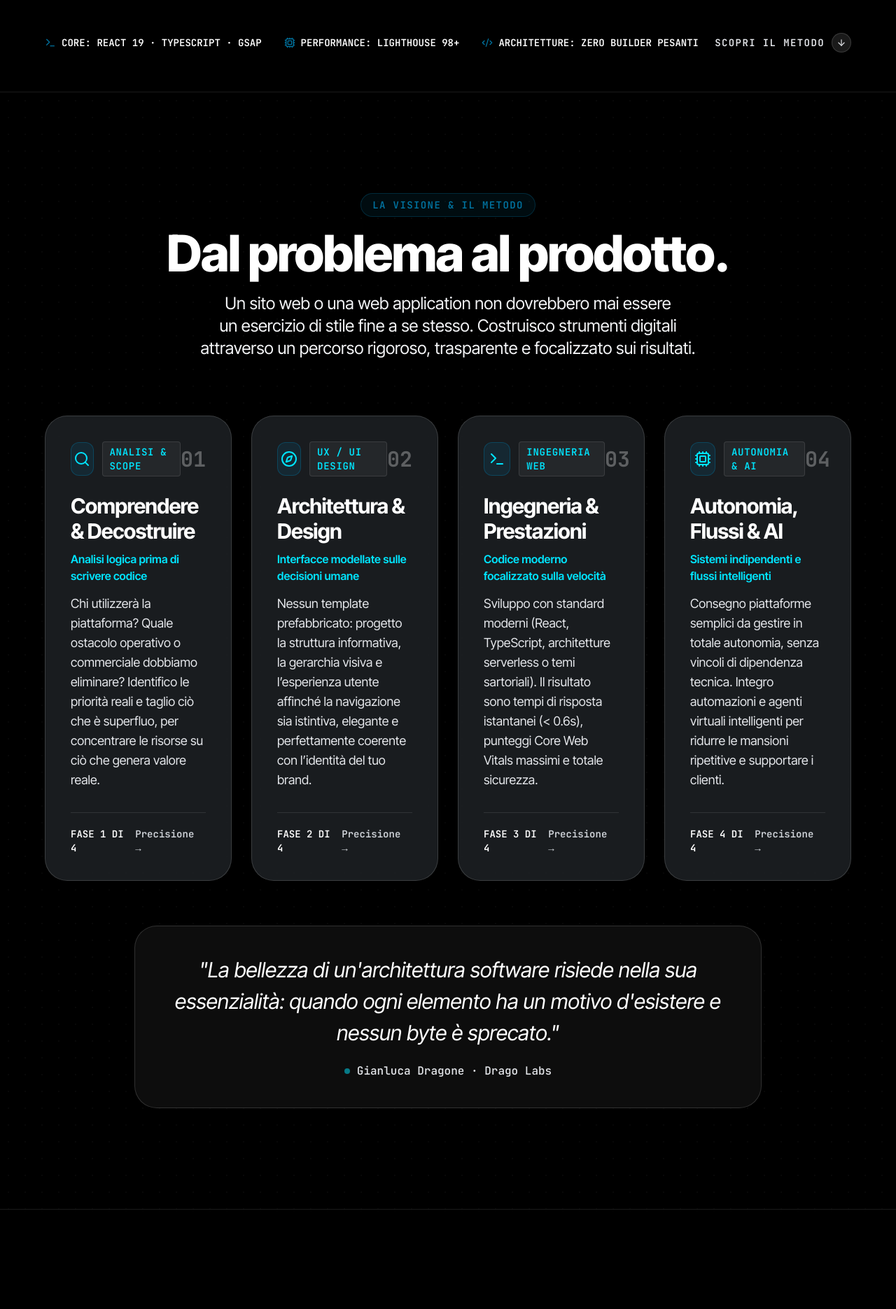
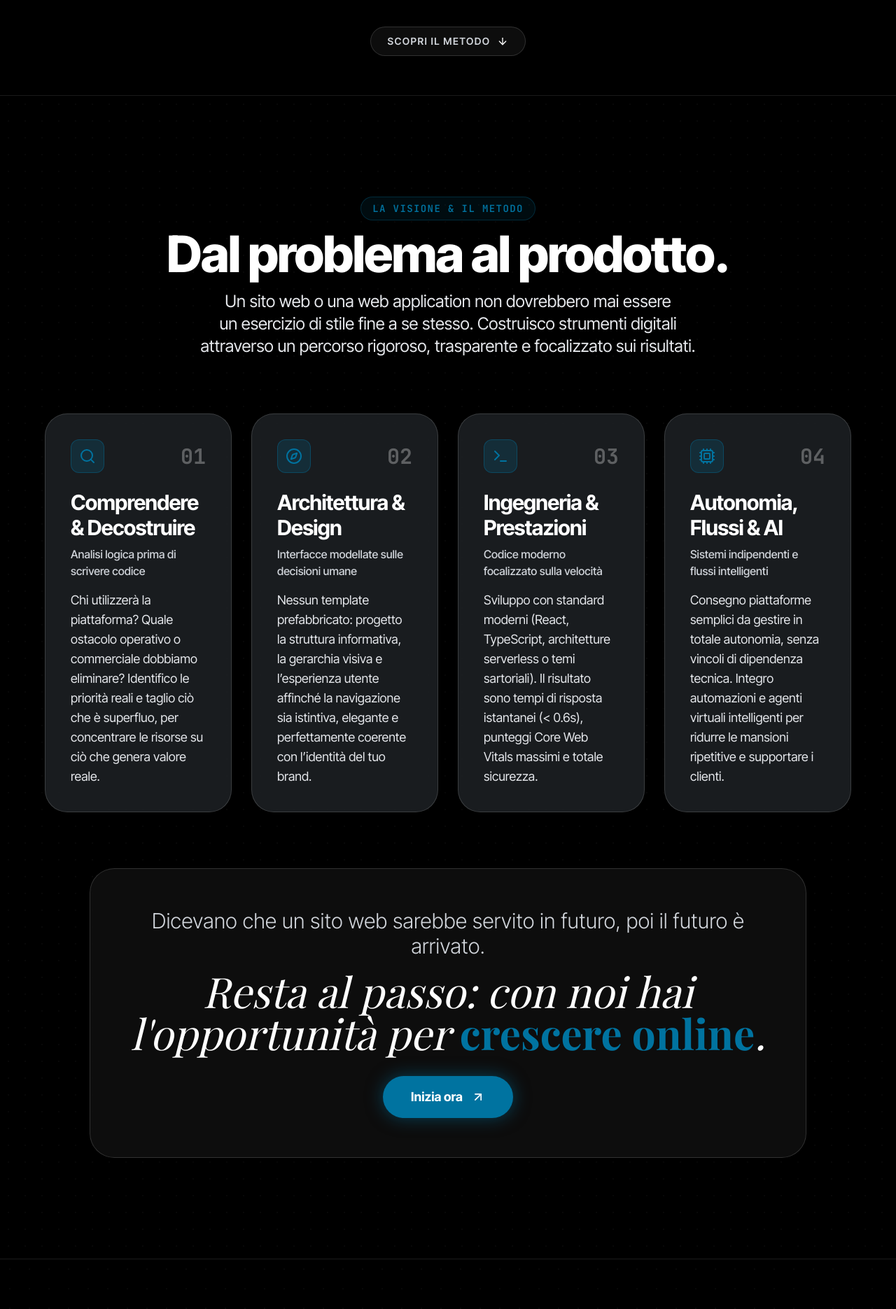
Before and after one commit to dragolab/dragolabs-website, a React (Vite) app: page /#hero in a window 1280 px wide. Shown: the part 898-2769 px from the top of the page at 70% size. Built offline with nearby package versions, Linux system fonts and the light colour scheme; a web font is replaced by a local one.

Commit message:
refactor: streamline layout, unify typography, merge services, restore original manifesto and improve contact CTA

```diff
--- a/src/components/Hero.jsx
+++ b/src/components/Hero.jsx
@@ -95,31 +95,14 @@ export default function Hero() {
                 </div>
             </div>
 
-            {/* Bottom Telemetry & Navigation Dock — Legible text-sm */}
-            <div className="stagger-text relative z-10 w-full pt-8 md:pt-12 border-t border-white/10 flex flex-col md:flex-row items-center justify-between gap-4 text-sm font-mono text-gray-200">
-                <div className="flex flex-wrap items-center justify-center gap-4 sm:gap-8">
-                    <div className="flex items-center gap-2">
-                        <Terminal className="w-4 h-4 text-drago-accent" />
-                        <span className="font-semibold text-white">CORE: REACT 19 · TYPESCRIPT · GSAP</span>
-                    </div>
-                    <div className="hidden sm:flex items-center gap-2">
-                        <Cpu className="w-4 h-4 text-drago-accent" />
-                        <span className="font-semibold text-white">PERFORMANCE: LIGHTHOUSE 98+</span>
-                    </div>
-                    <div className="hidden lg:flex items-center gap-2">
-                        <Code2 className="w-4 h-4 text-drago-accent" />
-                        <span className="font-semibold text-white">ARCHITETTURE: ZERO BUILDER PESANTI</span>
-                    </div>
-                </div>
-
+            {/* Bottom Navigation Link — Minimalist & Clean */}
+            <div className="stagger-text relative z-10 w-full pt-8 md:pt-10 flex justify-center">
                 <a
                     href="#metodo"
-                    className="flex items-center gap-2.5 hover:text-drago-accent transition-colors group font-semibold"
+                    className="flex items-center gap-2.5 text-gray-300 hover:text-white transition-colors group font-sans text-sm sm:text-base font-semibold px-6 py-2.5 rounded-full bg-white/5 hover:bg-white/10 border border-white/15"
                 >
                     <span className="uppercase tracking-widest text-xs sm:text-sm">Scopri il Metodo</span>
-                    <div className="w-7 h-7 rounded-full bg-white/10 border border-white/15 flex items-center justify-center group-hover:bg-drago-accent group-hover:text-white transition-colors">
-                        <ArrowDown className="w-3.5 h-3.5 group-hover:translate-y-0.5 transition-transform" />
-                    </div>
+                    <ArrowDown className="w-4 h-4 group-hover:translate-y-1 transition-transform text-white" />
                 </a>
             </div>
         </section>
--- a/src/components/Philosophy.jsx
+++ b/src/components/Philosophy.jsx
@@ -1,7 +1,7 @@
 import { useEffect, useRef } from 'react';
 import gsap from 'gsap';
 import { ScrollTrigger } from 'gsap/ScrollTrigger';
-import { Search, Compass, Terminal, Cpu } from 'lucide-react';
+import { Search, Compass, Terminal, Cpu, ArrowUpRight } from 'lucide-react';
 
 gsap.registerPlugin(ScrollTrigger);
 
@@ -12,7 +12,6 @@ const steps = [
         subtitle: 'Analisi logica prima di scrivere codice',
         desc: 'Chi utilizzerà la piattaforma? Quale ostacolo operativo o commerciale dobbiamo eliminare? Identifico le priorità reali e taglio ciò che è superfluo, per concentrare le risorse su ciò che genera valore reale.',
         icon: Search,
-        tag: 'Analisi & Scope'
     },
     {
         num: '02',
@@ -20,7 +19,6 @@ const steps = [
         subtitle: 'Interfacce modellate sulle decisioni umane',
         desc: 'Nessun template prefabbricato: progetto la struttura informativa, la gerarchia visiva e l’esperienza utente affinché la navigazione sia istintiva, elegante e perfettamente coerente con l’identità del tuo brand.',
         icon: Compass,
-        tag: 'UX / UI Design'
     },
     {
         num: '03',
@@ -28,7 +26,6 @@ const steps = [
         subtitle: 'Codice moderno focalizzato sulla velocità',
         desc: 'Sviluppo con standard moderni (React, TypeScript, architetture serverless o temi sartoriali). Il risultato sono tempi di risposta istantanei (< 0.6s), punteggi Core Web Vitals massimi e totale sicurezza.',
         icon: Terminal,
-        tag: 'Ingegneria Web'
     },
     {
         num: '04',
@@ -36,7 +33,6 @@ const steps = [
         subtitle: 'Sistemi indipendenti e flussi intelligenti',
         desc: 'Consegno piattaforme semplici da gestire in totale autonomia, senza vincoli di dipendenza tecnica. Integro automazioni e agenti virtuali intelligenti per ridurre le mansioni ripetitive e supportare i clienti.',
         icon: Cpu,
-        tag: 'Autonomia & AI'
     }
 ];
 
@@ -71,22 +67,22 @@ export default function Philosophy() {
 
             <div className="container mx-auto px-4 sm:px-8 lg:px-12 xl:px-16 max-w-[1520px] relative z-10">
 
-                {/* Section Header — Enlarged, crisp */}
+                {/* Section Header — Consistent unified typography */}
                 <header className="method-reveal mx-auto mb-16 md:mb-20 max-w-4xl text-center">
-                    <span className="font-mono text-xs sm:text-sm text-drago-accent uppercase tracking-widest px-4 py-1.5 rounded-full border border-drago-accent/30 bg-drago-accent/10 inline-block mb-4 font-semibold">
+                    <span className="font-mono text-xs sm:text-sm text-drago-accent uppercase tracking-widest px-4 py-1.5 rounded-full border border-drago-accent/30 bg-drago-accent/10 inline-block mb-3 font-semibold">
                         La Visione & Il Metodo
                     </span>
                     <h2 className="font-display font-extrabold text-4xl sm:text-6xl lg:text-7xl text-white tracking-tight text-balance">
                         Dal problema al prodotto.
                     </h2>
-                    <p className="mt-5 text-lg sm:text-2xl font-normal text-gray-100 leading-relaxed text-balance">
+                    <p className="mt-4 text-lg sm:text-2xl font-normal text-gray-200 leading-relaxed text-balance">
                         Un sito web o una web application non dovrebbero mai essere un esercizio di stile fine a se stesso. Costruisco strumenti digitali attraverso un percorso rigoroso, trasparente e focalizzato sui risultati.
                     </p>
                 </header>
 
-                {/* 4 Process Cards Grid — Widescreen 4 columns on xl with legible font sizes */}
+                {/* 4 Process Cards Grid */}
                 <div className="grid grid-cols-1 md:grid-cols-2 xl:grid-cols-4 gap-6 sm:gap-7">
-                    {steps.map((s, i) => {
+                    {steps.map((s) => {
                         const Icon = s.icon;
                         return (
                             <div
@@ -95,47 +91,45 @@ export default function Philosophy() {
                             >
                                 <div>
                                     <div className="flex items-center justify-between mb-6">
-                                        <div className="flex items-center gap-3">
-                                            <div className="w-12 h-12 rounded-xl bg-drago-accent/15 border border-drago-accent/40 flex items-center justify-center text-drago-cyan group-hover:scale-110 transition-transform">
-                                                <Icon className="w-6 h-6" />
-                                            </div>
-                                            <span className="font-mono text-xs sm:text-sm text-drago-cyan uppercase tracking-wider px-2.5 py-1 rounded bg-white/5 border border-white/10 font-semibold">
-                                                {s.tag}
-                                            </span>
+                                        <div className="w-12 h-12 rounded-xl bg-drago-accent/20 border border-drago-accent/40 flex items-center justify-center text-white group-hover:scale-110 transition-transform">
+                                            <Icon className="w-6 h-6 text-drago-accent" />
                                         </div>
-                                        <span className="font-mono text-3xl font-extrabold text-white/30 group-hover:text-drago-accent/60 transition-colors">
+                                        <span className="font-mono text-3xl font-extrabold text-white/30 group-hover:text-drago-accent/70 transition-colors">
                                             {s.num}
                                         </span>
                                     </div>
 
-                                    <h3 className="font-display font-bold text-2xl xl:text-3xl text-white mb-2.5 group-hover:text-drago-contrast transition-colors tracking-tight">
+                                    <h3 className="font-display font-bold text-2xl xl:text-3xl text-white mb-2 group-hover:text-drago-contrast transition-colors tracking-tight">
                                         {s.title}
                                     </h3>
-                                    <p className="font-sans text-sm sm:text-base text-drago-cyan font-semibold mb-3.5">
+                                    <p className="font-sans text-sm sm:text-base text-gray-300 font-medium mb-4">
                                         {s.subtitle}
                                     </p>
                                     <p className="font-sans text-base sm:text-lg font-normal text-gray-200 leading-relaxed">
                                         {s.desc}
                                     </p>
                                 </div>
-
-                                <div className="mt-8 pt-5 border-t border-white/10 flex items-center justify-between text-xs sm:text-sm font-mono text-gray-300">
-                                    <span className="font-semibold text-white">FASE {i + 1} DI 4</span>
-                                    <span className="group-hover:text-drago-cyan transition-colors font-semibold">Precisione →</span>
-                                </div>
                             </div>
                         );
                     })}
                 </div>
 
-                {/* Manifesto quote banner — High-contrast & larger typography */}
-                <div className="method-reveal mt-16 p-8 sm:p-10 rounded-[2rem] border border-white/15 bg-white/5 backdrop-blur-md text-center max-w-4xl mx-auto shadow-2xl">
-                    <p className="font-display text-xl sm:text-3xl font-normal text-white italic leading-relaxed sm:leading-[1.5]">
-                        "La bellezza di un'architettura software risiede nella sua essenzialità: quando ogni elemento ha un motivo d'esistere e nessun byte è sprecato."
+                {/* Original Authentic Manifesto Banner from old site */}
+                <div className="method-reveal mt-20 p-8 sm:p-12 md:p-14 rounded-[2.2rem] border border-white/15 bg-white/5 backdrop-blur-md text-center max-w-5xl mx-auto shadow-2xl">
+                    <p className="font-sans text-xl sm:text-2xl md:text-3xl text-gray-300 font-light leading-relaxed mb-4">
+                        Dicevano che un sito web sarebbe servito in futuro, poi il futuro è arrivato.
                     </p>
-                    <div className="mt-5 flex items-center justify-center gap-2.5 text-sm sm:text-base font-mono text-gray-200 font-medium">
-                        <span className="w-2 h-2 rounded-full bg-drago-cyan animate-pulse" />
-                        <span>Gianluca Dragone · Drago Labs</span>
+                    <p className="font-serif italic text-3xl sm:text-4xl md:text-5xl lg:text-6xl text-white mt-4 leading-tight text-balance">
+                        Resta al passo: con noi hai l'opportunità per <span className="text-drago-accent not-italic font-bold">crescere online</span>.
+                    </p>
+                    <div className="mt-8 flex justify-center">
+                        <a
+                            href="#contatti"
+                            className="inline-flex items-center gap-3 px-8 sm:px-10 py-4 rounded-full bg-drago-accent hover:bg-drago-accent/90 text-white font-bold text-base sm:text-lg transition-all duration-300 hover:scale-105 shadow-[0_0_25px_rgba(0,115,160,0.5)]"
+                        >
+                            <span>Inizia ora</span>
+                            <ArrowUpRight className="w-5 h-5" />
+                        </a>
                     </div>
                 </div>
 
--- a/src/components/Protocol.jsx
+++ b/src/components/Protocol.jsx
@@ -137,9 +137,9 @@ export default function Protocol() {
                             Casi Studio & Architetture
                         </span>
                         <h2 className="font-display font-extrabold text-4xl sm:text-6xl lg:text-7xl text-white tracking-tight">
-                            I Progetti Spiegati.
+                            I miei Progetti
                         </h2>
-                        <p className="mt-4 text-lg sm:text-2xl font-normal text-gray-100 max-w-3xl leading-relaxed">
+                        <p className="mt-4 text-lg sm:text-2xl font-normal text-gray-200 max-w-3xl leading-relaxed">
                             Decostruzione dei progetti reali: la sfida iniziale del cliente, la strategia di progettazione e l’architettura tecnica sviluppata.
                         </p>
                     </div>
--- a/src/pages/Home.jsx
+++ b/src/pages/Home.jsx
@@ -1,6 +1,5 @@
 import Hero from '../components/Hero';
 import Philosophy from '../components/Philosophy';
-import Features from '../components/Features';
 import Protocol from '../components/Protocol';
 import ServicesSection from '../components/ServicesSection';
 import StaffSection from '../components/StaffSection';
@@ -14,7 +13,6 @@ export default function Home() {
             <main className="relative z-10">
                 <Hero />
                 <Philosophy />
-                <Features />
                 <Protocol />
                 <ServicesSection />
                 <StaffSection />
```
Also changed, not shown: src/components/ContactSection.jsx (+10 -13 lines), src/components/ServicesSection.jsx (+19 -37 lines), src/components/StaffSection.jsx (+2 -10 lines).
